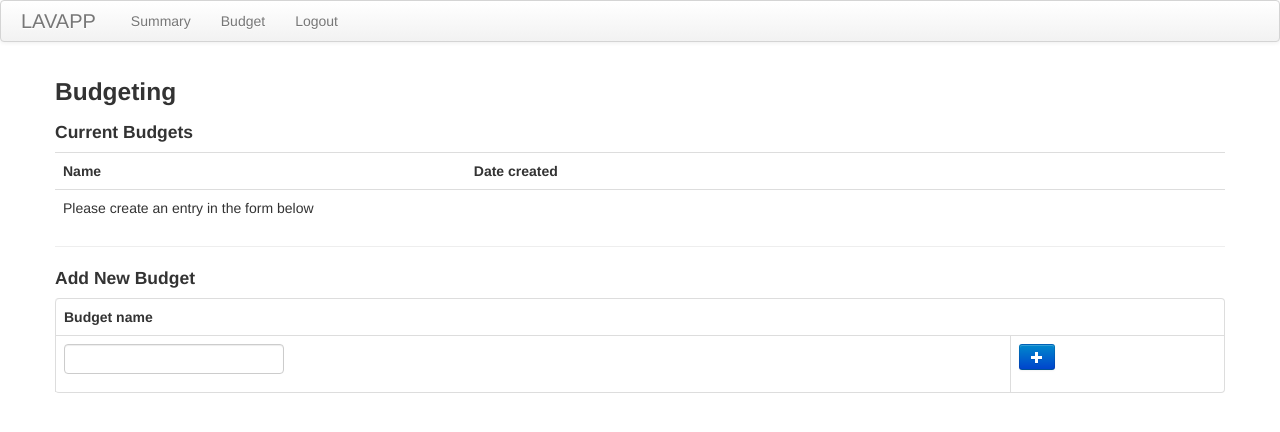
After one commit to dlavelle7/lavapp, a Flask app: page /budget in a window 1280 px wide. The commit adds this page. Shown: the top 432 px of the page. Run offline with Flask 2, Linux system fonts and the light colour scheme; a user stored in the database is signed in; data that the repository does not hold is empty; parts of the project's set-up code (start-up, migrations or seed data) failed here and were passed over; some libraries are stand-ins or nearby versions.

Commit message:
middle of transfering.

```diff
--- a/app/models.py
+++ b/app/models.py
@@ -88,6 +88,10 @@ class Budget(db.Model):
         self.user_id = user_id
         self.date_created = datetime.datetime.now()
 
+    @property
+    def formatted_date_created(self):
+        return format_date(self.date_created)
+
 
 class Sum(db.Model):
 
--- a/app/templates/base.html
+++ b/app/templates/base.html
@@ -20,9 +20,9 @@
                 {% if current_user.is_authenticated %}
                 <!-- TODO: Active class -->
                 <li><a href="{{url_for('index')}}">Summary</a></li>
-                <li><a href="{{url_for('income')}}">Income</a></li>
-                <li><a href="{{url_for('expense')}}">Expense</a></li>
-                <li><a href="{{url_for('budget')}}">Expense</a></li>
+                <!-- <li><a href="{{url_for('income')}}">Income</a></li>
+                <li><a href="{{url_for('expense')}}">Expense</a></li> -->
+                <li><a href="{{url_for('budget')}}">Budget</a></li>
                 <li><a href="{{url_for('logout')}}">Logout</a></li>
                 {% else %}
                 <li><a href="{{url_for('login')}}">Login</a></li>
--- /dev/null
+++ b/app/templates/budget.html
@@ -0,0 +1,57 @@
+{% extends "base.html" %}
+{% block content %}
+
+<h3>Budgeting</h3>
+<h4>Current Budgets</h4>
+
+<table class="table table-hover">
+    <tr>
+        <th>Name</th>
+        <th>Date created</th>
+    </tr>
+{% for model in current_user.budgets %}
+<tr>
+    <td>{{model.name}}</td>
+    <td>{{model.formatted_date_created}}</td>
+    <td>
+        <form action="{{url_for('delete_budget', model_id=model.id)}}" method="POST">
+            <button class="btn btn-small btn-danger" type="submit">
+                <i class="icon-remove icon-white"></i>
+            </button>
+        </form>
+    </td>
+</tr>
+{% else %}
+<tr>
+    <td colspan="3">Please create an entry in the form below</td>
+</tr>
+{% endfor %}
+</table>
+
+<hr>
+<h4>Add New Budget</h4>
+<table class="table table-bordered">
+    <tr>
+        <th>Budget name</th>
+    </tr>
+    <tr>
+    <form action="" method="post" name="budget">
+        {{form.hidden_tag()}}
+        <td>
+        {% for error in form.name.errors %}
+            <span style="color: red;">[{{ error }}]</span>
+        {% endfor %}
+            {{form.name}}
+        </td>
+        <td>
+            <button class="btn btn-small btn-primary" type="submit">
+                <i class="icon-plus icon-white"></i>
+            </button>
+        </td>
+    </form>
+    </tr>
+</table>
+
+
+
+{% endblock %}
--- a/app/templates/income.html
+++ b/app/templates/income.html
@@ -4,7 +4,7 @@
 <h3>Income</h3>
 <h4>Current Monthly Incomes</h4>
 
-{% with models=current_user.incomes, total=current_user.total_income,
+{% with models=budget.incomes, total=budget.total_income,
         delete='delete_income' %}
     {% include "budget_table.html" %}
 {% endwith %}
--- a/app/views.py
+++ b/app/views.py
@@ -1,6 +1,7 @@
 import json
 from app import app
-from flask import render_template, flash, redirect, g, url_for, session
+from flask import render_template, flash, redirect, g, url_for, session, \
+        request
 from app.forms import LoginForm, RegisterForm, ForgotForm, IncomeForm, \
         ExpenseForm, BudgetForm
 from flask.ext.login import current_user, login_required, login_user, logout_user
@@ -106,21 +107,23 @@ def forgot():
 def budget():
     form = BudgetForm()
     if form.validate_on_submit():
-        flash('{0}, {1}'.format(form.name.data, current_user.id))
         budget = Budget(form.name.data, current_user.id)
         add_commit_model(budget)
+        return redirect(url_for('income', budget_id=budget.id))
     return render_template('budget.html', title="Budget", form=form)
 
 @app.route('/income', methods=['GET', 'POST'])
 @login_required
 def income():
+    budget = Budget.query.get(request.args.get("budget_id"))
     form = IncomeForm()
-    if form.validate_on_submit():
+    if form.validate_on_submit() and budget:
         income = Income(name=form.name.data, amount=form.amount.data,
-                user_id=current_user.id, interval=form.interval.data)
+                budget_id=budget.id, interval=form.interval.data)
         add_commit_model(income)
-        return redirect(url_for('income'))
-    return render_template('income.html', title="Income", form=form)
+        return redirect(url_for('income', budget_id=budget.id))
+    return render_template('income.html', title="Income", form=form,
+            budget=budget)
 
 @app.route('/delete/income/<int:model_id>', methods=['POST'])
 @login_required
```
